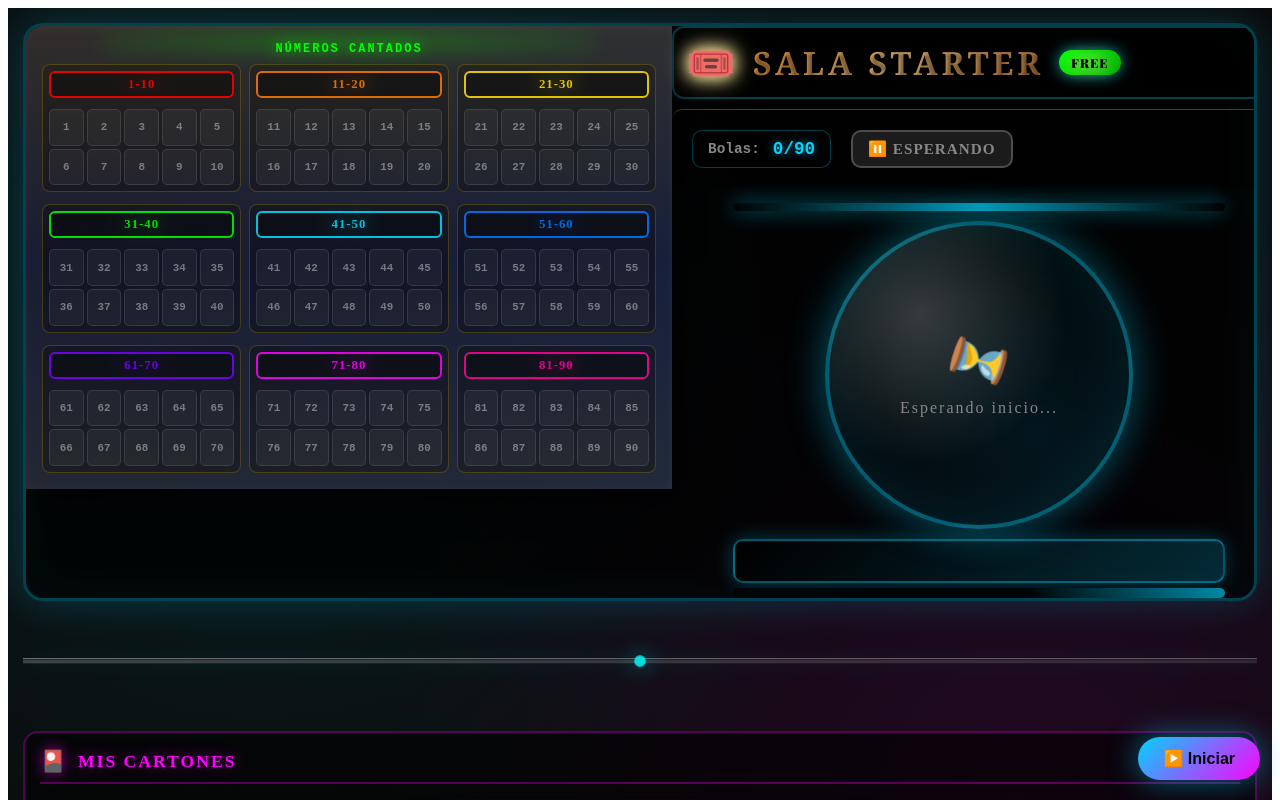
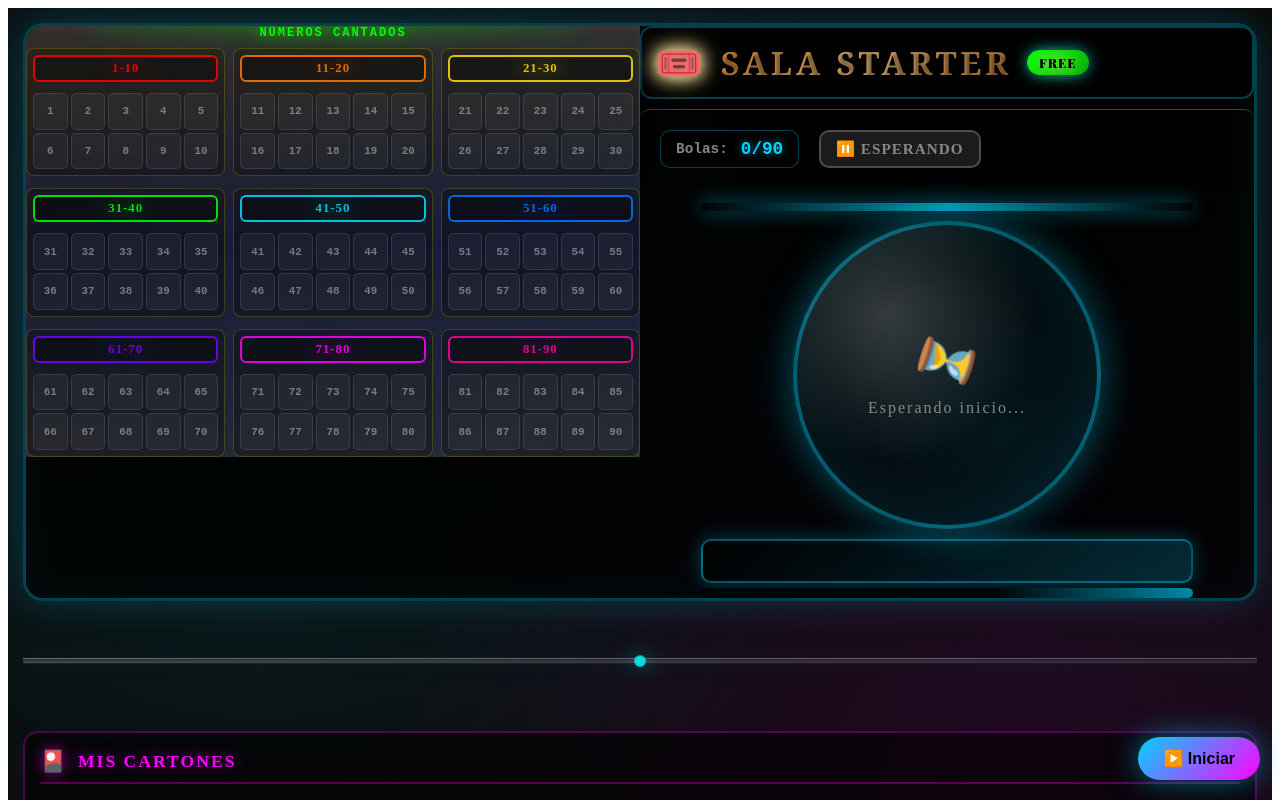
Before and after one commit to dacruzandres31-hub/24-kilates-bingo, a React (Vite) app in the folder client-player/: page /sala/starter in a window 1280 px wide. Shown: the top 800 px of the page. Built offline with nearby package versions, Linux system fonts and the light colour scheme.

Commit message:
feat: eliminar padding interno del grid para máximo aprovechamiento

```diff
--- a/client-player/src/styles/StarterRoom.css
+++ b/client-player/src/styles/StarterRoom.css
@@ -301,7 +301,7 @@
   flex: 0 0 50%;
   background: linear-gradient(145deg, #1a1a2e 0%, #16213e 100%);
   border-radius: 0px;
-  padding: 16px;
+  padding: 0px;
   box-shadow: 0 10px 40px rgba(0, 0, 0, 0.5),
               inset 0 2px 10px rgba(255, 255, 255, 0.05);
   position: relative;
```
